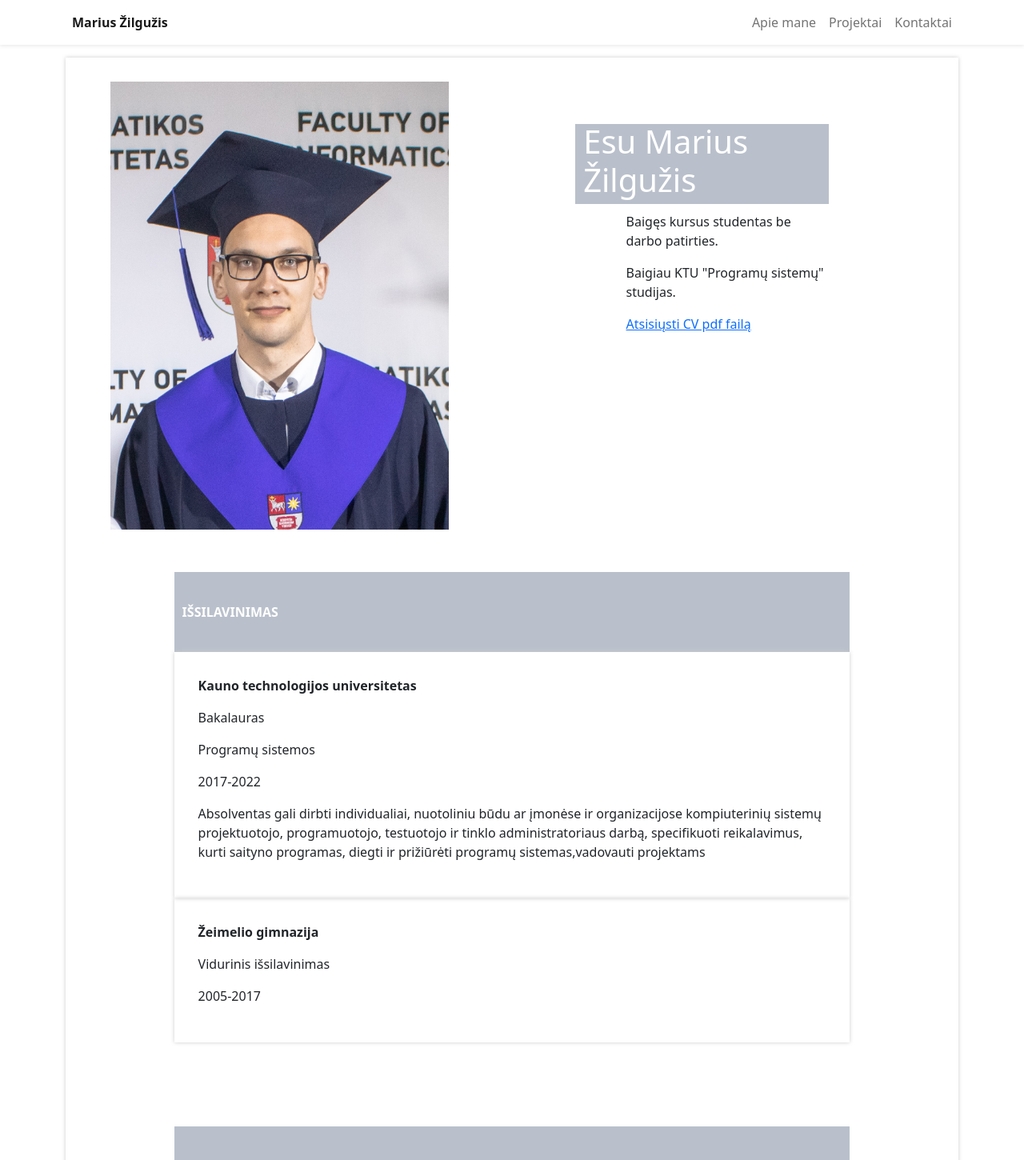
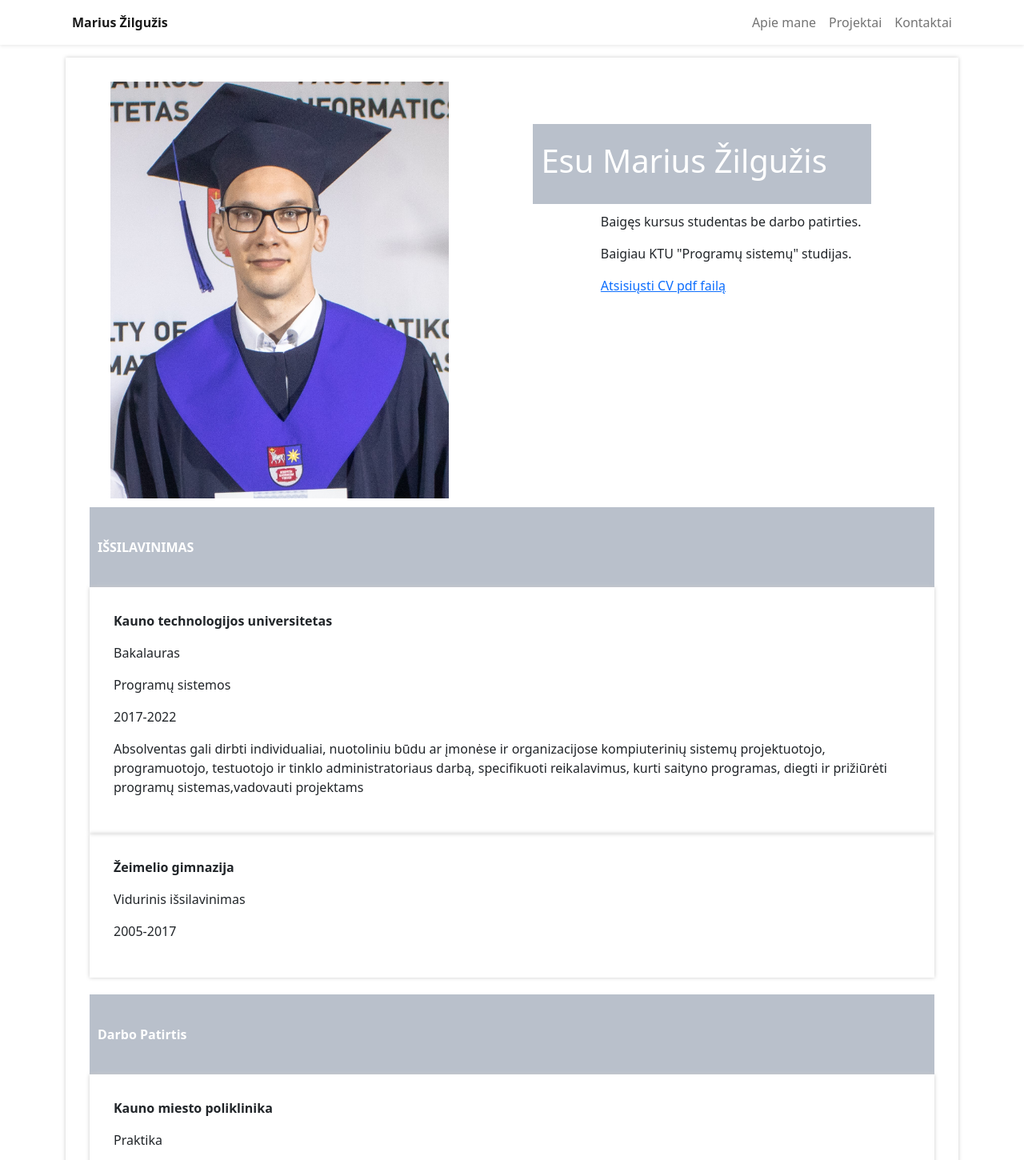
Before and after one commit to Marius456/portfolio, a React (Vite) app: page /#/ in a window 1280 px wide. Shown: the top 1450 px of the page at 80% size. Built offline with nearby package versions, Linux system fonts and the light colour scheme.

Commit message:
small fixes

```diff
--- a/src/components/Project.css
+++ b/src/components/Project.css
@@ -15,9 +15,11 @@
 }
 .project-text{
     width: 40%;
+    min-width: 20em;
 }
 .project-picture{
     width: 40%;
+    min-width: 20em;
     height: auto;
 }
 .project-picture .image{
--- a/src/pages/About.css
+++ b/src/pages/About.css
@@ -10,7 +10,8 @@
 }
 .box .imagediv{
     width: 40%;
-    height: 35em;
+    min-width: 20em;
+    height: auto;
 }
 .imagediv .image{
     width: 100%;
@@ -19,7 +20,8 @@
 }
 .box .details{
     width: 50%;
-    padding: 5% 10%;
+    min-width: 20em;
+    padding: 5% 5%;
 }
 .title{
     background-color: #B9C0CB;
@@ -44,7 +46,7 @@
 }
 .box .info{
     width: 100%;
-    padding: 5% 10%;
+    padding: 1% 0;
 }
 .info .info-box{
     box-sizing: border-box;
--- a/src/pages/Contact.jsx
+++ b/src/pages/Contact.jsx
@@ -1,3 +1,5 @@
+import "./Contact.css";
+
 export function Contact() {
     return (
         <>
```
Also changed, not shown: public/imgs/profile.jpg, src/pages/Contact.css (added).
